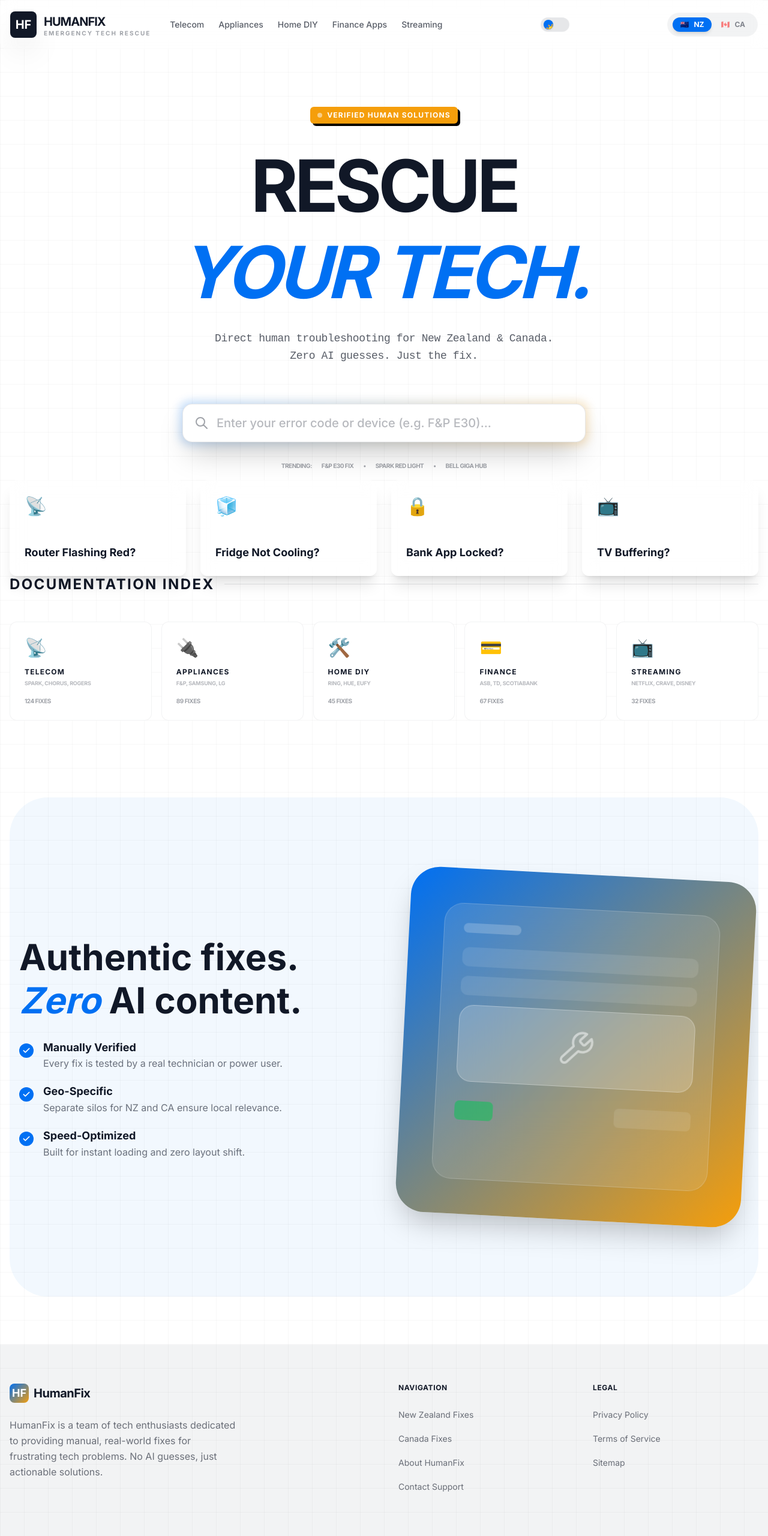
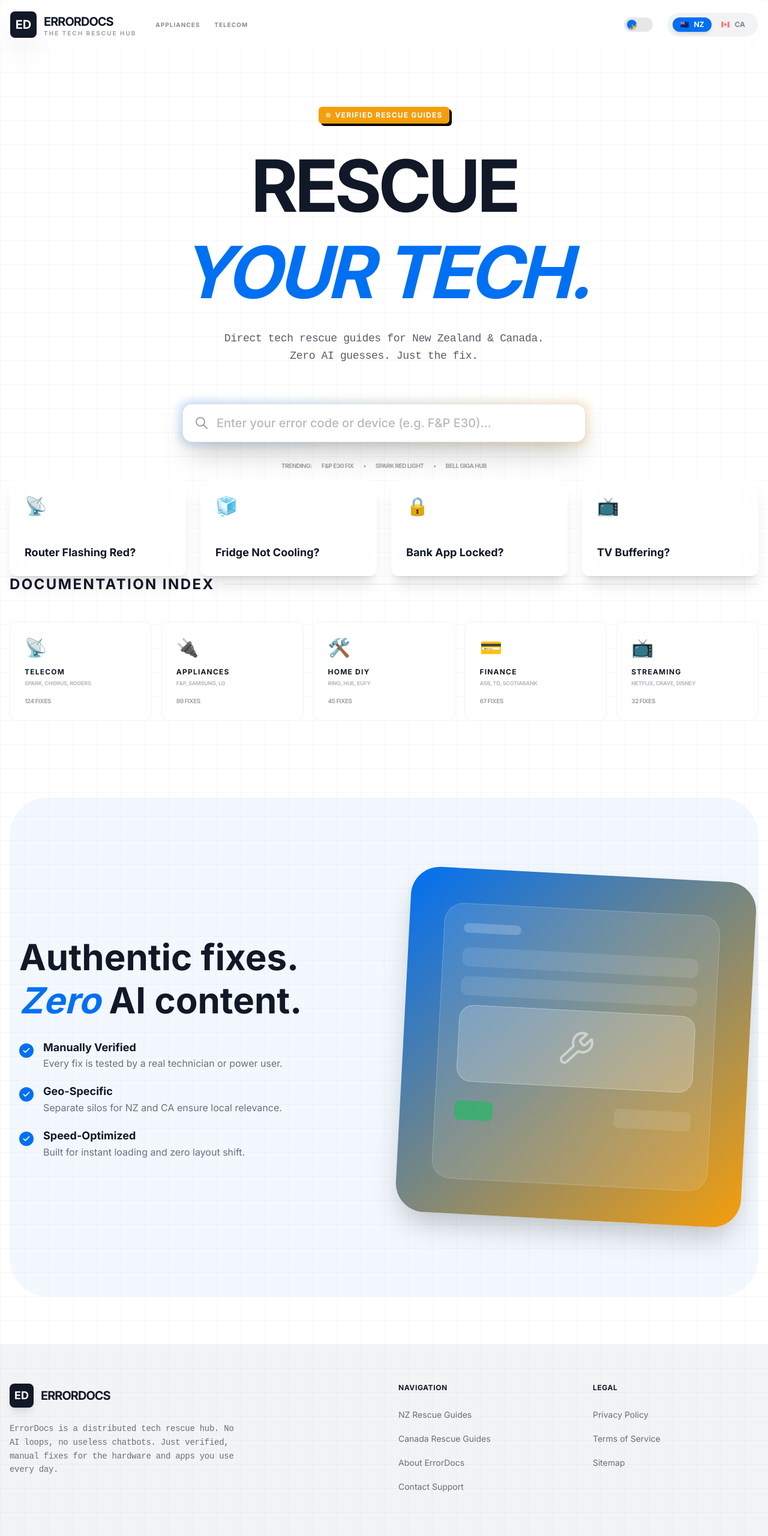
Before and after one commit to harshitpatelz0235-byte/nzcan, an Astro site: page / in a window 1280 px wide. Shown: the top 2560 px of the page at 60% size. Built offline with nearby package versions, Linux system fonts and the light colour scheme; Astro itself is replaced by a stand-in of ours.

Commit message:
ErrorDocs V3: Rebranding & Dynamic Navbar

```diff
--- a/src/components/Footer.astro
+++ b/src/components/Footer.astro
@@ -1,4 +1,5 @@
 ---
+// src/components/Footer.astro
 const year = new Date().getFullYear();
 ---
 
@@ -6,21 +7,21 @@
   <div class="container mx-auto px-4">
     <div class="grid grid-cols-1 md:grid-cols-4 gap-12 mb-12">
       <div class="col-span-1 md:col-span-2">
-				<a href="/" class="flex items-center gap-2 mb-6">
-					<div class="w-8 h-8 premium-gradient rounded-lg flex items-center justify-center text-white font-bold text-lg">HF</div>
-					<span class="text-xl font-bold tracking-tight text-foreground">HumanFix</span>
+        <a href="/" class="flex items-center gap-3 mb-6 group">
+          <div class="w-10 h-10 bg-foreground text-background rounded-lg flex items-center justify-center font-black text-lg shadow-lg group-hover:bg-primary group-hover:text-white transition-all duration-300">ED</div>
+          <span class="text-xl font-black tracking-tighter text-foreground uppercase">ErrorDocs</span>
         </a>
-				<p class="text-foreground/60 max-w-sm mb-6 leading-relaxed">
-					HumanFix is a team of tech enthusiasts dedicated to providing manual, real-world fixes for frustrating tech problems. No AI guesses, just actionable solutions.
+        <p class="text-foreground/60 max-w-sm mb-6 leading-relaxed tech-mono text-sm">
+          ErrorDocs is a distributed tech rescue hub. No AI loops, no useless chatbots. Just verified, manual fixes for the hardware and apps you use every day.
         </p>
       </div>
 
       <div>
         <h4 class="font-bold text-foreground mb-6 uppercase tracking-wider text-xs">Navigation</h4>
         <ul class="space-y-4">
-					<li><a href="/nz/" class="text-foreground/60 hover:text-primary transition-colors text-sm">New Zealand Fixes</a></li>
-					<li><a href="/ca/" class="text-foreground/60 hover:text-primary transition-colors text-sm">Canada Fixes</a></li>
-					<li><a href="/about" class="text-foreground/60 hover:text-primary transition-colors text-sm">About HumanFix</a></li>
+          <li><a href="/nz/" class="text-foreground/60 hover:text-primary transition-colors text-sm">NZ Rescue Guides</a></li>
+          <li><a href="/ca/" class="text-foreground/60 hover:text-primary transition-colors text-sm">Canada Rescue Guides</a></li>
+          <li><a href="/about" class="text-foreground/60 hover:text-primary transition-colors text-sm">About ErrorDocs</a></li>
           <li><a href="/contact" class="text-foreground/60 hover:text-primary transition-colors text-sm">Contact Support</a></li>
         </ul>
       </div>
@@ -37,7 +38,7 @@
 
     <div class="border-t border-white/5 pt-8 flex flex-col md:flex-row justify-between items-center gap-4">
       <p class="text-foreground/40 text-xs">
-				&copy; {year} HumanFix. All rights reserved. Manual fixes for NZ and CA.
+        &copy; {year} ErrorDocs. Manual rescue guides for NZ and CA.
       </p>
       <div class="flex items-center gap-6">
         <span class="text-foreground/40 text-xs flex items-center gap-2">
--- a/src/components/Header.astro
+++ b/src/components/Header.astro
@@ -1,12 +1,22 @@
 ---
+// src/components/Header.astro
+import { getCollection } from 'astro:content';
+
 const { country = 'nz' } = Astro.props;
 
-const navLinks = [
+// Dynamically fetch unique categories from the content collection
+const allEntries = await getCollection(country as any);
+const uniqueCategories = [...new Set(allEntries.map(entry => entry.data.category))].sort();
+
+const navLinks = uniqueCategories.map(cat => ({
+  name: cat.charAt(0).toUpperCase() + cat.slice(1),
+  href: `/${country}/${cat.toLowerCase().replace(/\s+/g, '-')}/`
+}));
+
+// Fallback if no entries found yet
+const finalNavLinks = navLinks.length > 0 ? navLinks : [
   { name: 'Telecom', href: `/${country}/telecom/` },
   { name: 'Appliances', href: `/${country}/appliances/` },
-  { name: 'Home DIY', href: `/${country}/home-diy/` },
-  { name: 'Finance Apps', href: `/${country}/finance/` },
-  { name: 'Streaming', href: `/${country}/streaming/` },
 ];
 ---
 
@@ -14,23 +24,24 @@
   <div class="container mx-auto px-4 h-20 flex items-center justify-between">
     <div class="flex items-center gap-8">
       <a href="/" class="flex items-center gap-3 group">
-        <div class="w-11 h-11 bg-foreground text-background rounded-lg flex items-center justify-center font-black text-xl shadow-2xl group-hover:bg-primary group-hover:text-white transition-all duration-300">HF</div>
+        <div class="w-11 h-11 bg-foreground text-background rounded-lg flex items-center justify-center font-black text-xl shadow-2xl group-hover:bg-primary group-hover:text-white transition-all duration-300">ED</div>
         <div class="flex flex-col -gap-1">
-          <span class="text-xl font-black tracking-tighter text-foreground uppercase">HumanFix</span>
-          <span class="text-[10px] uppercase font-bold tracking-[0.2em] text-foreground/40 leading-none">Emergency Tech Rescue</span>
+          <span class="text-xl font-black tracking-tighter text-foreground uppercase">ErrorDocs</span>
+          <span class="text-[10px] uppercase font-bold tracking-[0.2em] text-foreground/40 leading-none">The Tech Rescue Hub</span>
         </div>
       </a>
 
       <!-- Desktop Navigation -->
       <nav class="hidden lg:flex items-center gap-6">
-        {navLinks.map(link => (
-          <a href={link.href} class="text-sm font-medium text-foreground/70 hover:text-primary transition-colors">
+        {finalNavLinks.map(link => (
+          <a href={link.href} class="text-[10px] font-black uppercase tracking-widest text-foreground/50 hover:text-primary transition-all">
             {link.name}
           </a>
         ))}
       </nav>
     </div>
 
+    <div class="flex items-center gap-6">
       <!-- Theme Toggle -->
       <button
         id="theme-toggle"
@@ -75,8 +86,8 @@
     <button id="close-menu-btn" class="absolute top-6 right-6 p-2 text-foreground/50 hover:text-primary">
        <svg xmlns="http://www.w3.org/2000/svg" width="32" height="32" viewBox="0 0 24 24" fill="none" stroke="currentColor" stroke-width="2" stroke-linecap="round" stroke-linejoin="round"><line x1="18" y1="6" x2="6" y2="18"></line><line x1="6" y1="6" x2="18" y2="18"></line></svg>
     </button>
-    {navLinks.map(link => (
-      <a href={link.href} class="text-2xl font-black text-foreground hover:text-primary transition-colors tracking-tight">
+    {finalNavLinks.map(link => (
+      <a href={link.href} class="text-2xl font-black text-foreground hover:text-primary transition-colors tracking-tight uppercase italic">
         {link.name}
       </a>
     ))}
--- a/src/components/InstantAnswer.astro
+++ b/src/components/InstantAnswer.astro
@@ -24,6 +24,6 @@
 
 	<div class="mt-6 flex items-center gap-2 text-[10px] font-bold text-foreground/40 uppercase tracking-widest">
 		<span class="w-1.5 h-1.5 rounded-full bg-success"></span>
-		Verified by Human Technician
+		Verified by ErrorDocs Analyst
 	</div>
 </div>
--- a/src/layouts/ArticleLayout.astro
+++ b/src/layouts/ArticleLayout.astro
@@ -62,7 +62,7 @@
 				</div>
 				<div class="flex items-center gap-2">
 					<span class="text-foreground/20">Status:</span>
-					<span class="text-success">Verified Human Fix</span>
+					<span class="text-success">Verified ErrorDocs Fix</span>
 				</div>
 			</div>
 
--- a/src/pages/index.astro
+++ b/src/pages/index.astro
@@ -51,8 +51,8 @@
 ---
 
 <BaseLayout
-	title="Instant Fixes for Frustrating Tech"
-	description="HumanFix provides manual, real-world fixes for New Zealand and Canadian devices. No AI guesses, just actionable solutions for appliances, telecom, and more."
+	title="ErrorDocs: Instant Fixes for Frustrating Tech"
+	description="ErrorDocs provides manual, real-world tech rescue guides for New Zealand and Canadian devices. No AI guesses, just actionable solutions for appliances, telecom, and more."
 >
 	<Header country="nz" />
 
@@ -62,7 +62,7 @@
 			<div class="container mx-auto px-4 text-center relative z-10">
 				<div class="inline-flex items-center gap-2 px-3 py-1.5 rounded-md bg-accent text-background text-xs font-black mb-8 shadow-[4px_4px_0px_0px_rgba(0,0,0,1)] dark:shadow-[4px_4px_0px_0px_rgba(255,255,255,1)] uppercase tracking-widest">
 					<span class="w-2 h-2 rounded-full bg-background animate-pulse"></span>
-					Verified Human Solutions
+					Verified Rescue Guides
 				</div>
 
 				<h1 class="text-6xl lg:text-[120px] font-black mb-6 tracking-tighter leading-[0.85] text-foreground uppercase">
@@ -70,7 +70,7 @@
 				</h1>
 
 				<p class="text-lg text-foreground/70 max-w-xl mx-auto mb-16 font-medium leading-relaxed tech-mono">
-					Direct human troubleshooting for New Zealand & Canada. Zero AI guesses. Just the fix.
+					Direct tech rescue guides for New Zealand & Canada. Zero AI guesses. Just the fix.
 				</p>
 
 				<SearchBar />
```
Lines whose indentation alone changed are shown as unchanged.
